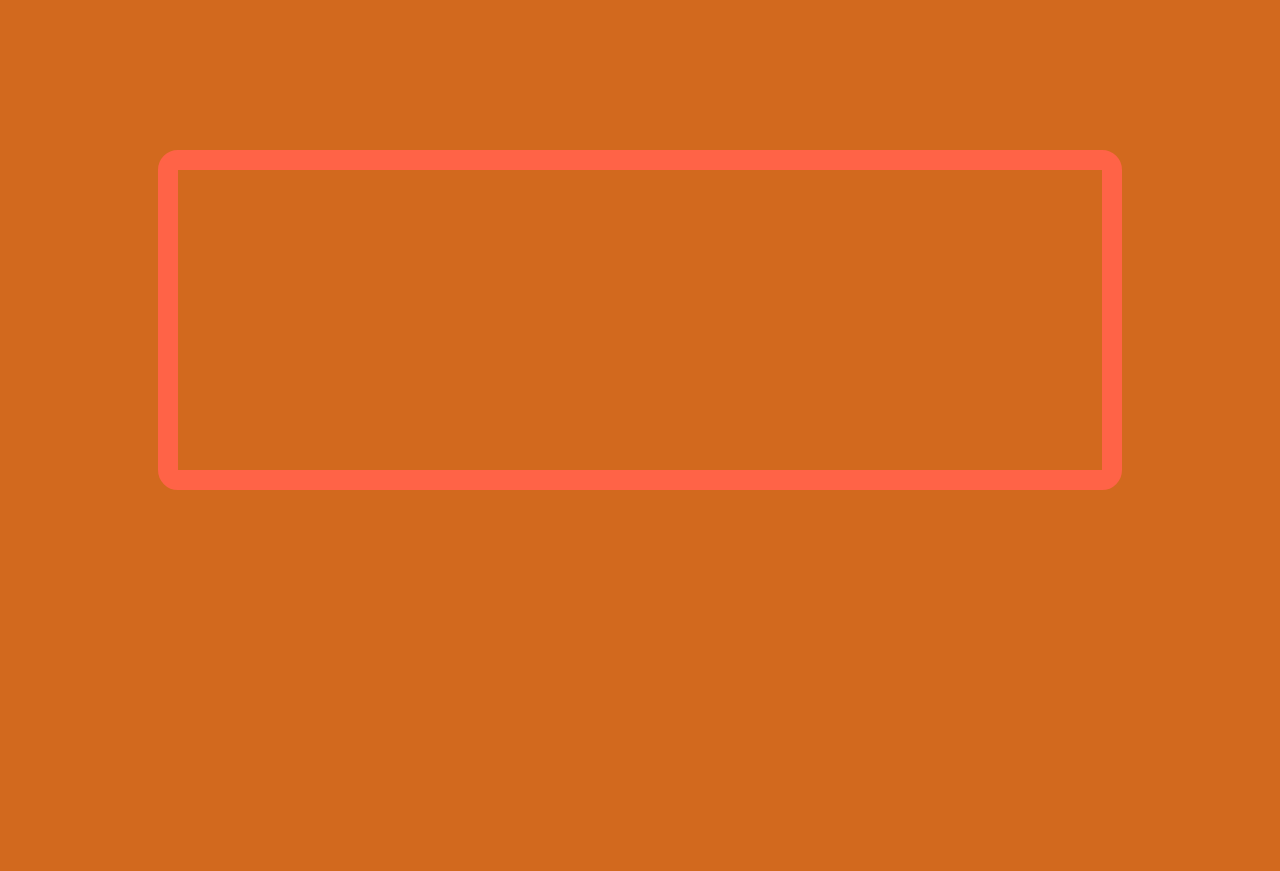
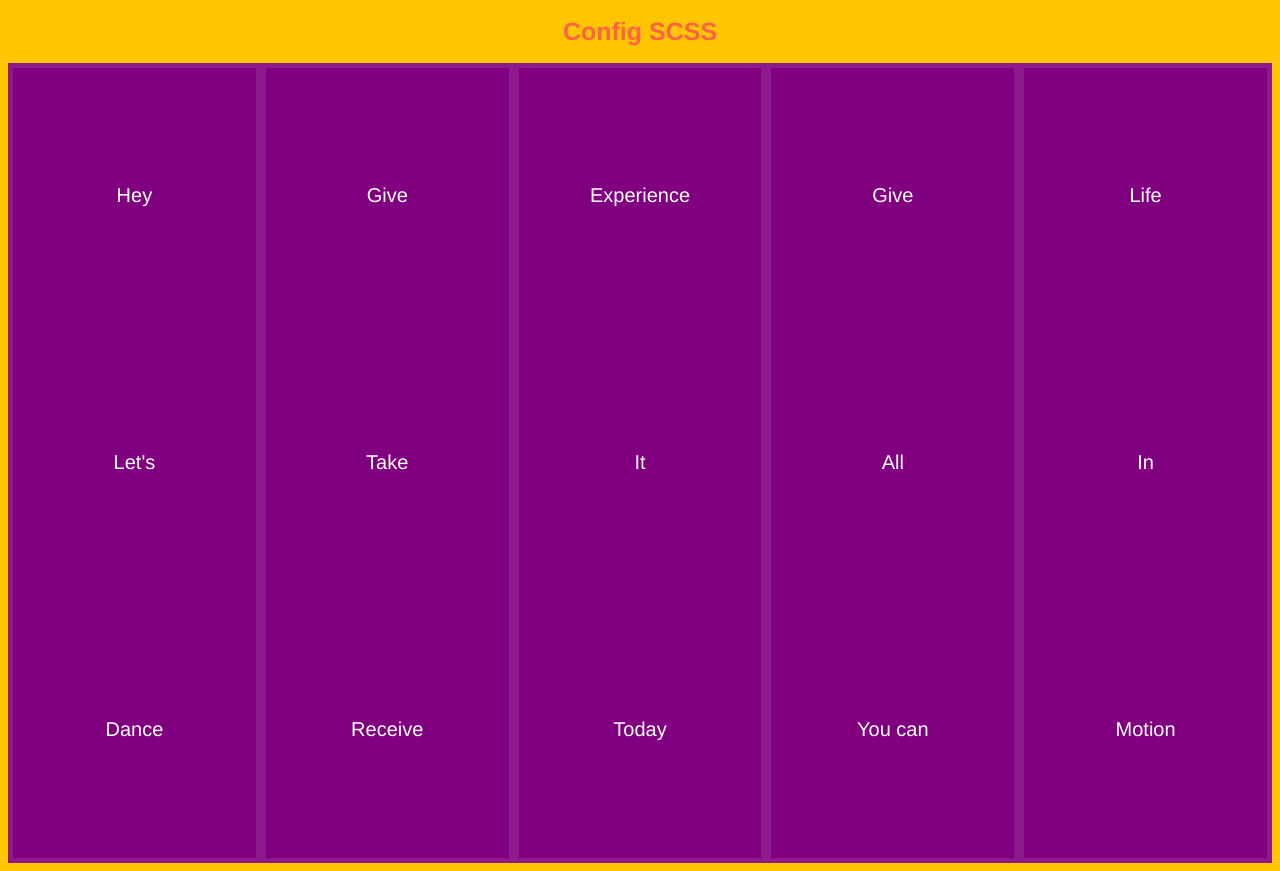
Before and after one commit to alxtz/2.-SCSS-Transplie, a website built with webpack: page Release/index.html in a window 1280 px wide. Before the commit the page ends 800 px from the top, so only its background shows below. Built offline with Linux system fonts and the light colour scheme.

Commit message:
Finish all changing , but steps not so good

```diff
--- a/Develop/entry.js
+++ b/Develop/entry.js
@@ -1,10 +1,3 @@
-// JS Modules
-var littleModule = require('./js/little.js');
+var style_scssModule = require('./style.scss');
 
-console.log('1. Init');
-console.log('2.1 Config');
-littleModule.logLittle();
-
-// CSS as Modules
-var style_cssModule = require('./style.css');
-console.log('3. Add CSS');
+console.log('Config SCSS');
--- /dev/null
+++ b/Develop/scss/panel.scss
@@ -0,0 +1,37 @@
+.panels
+{
+    display: flex;
+    overflow: hidden;
+
+    min-height: 100vh;
+}
+
+.panel
+{
+    font-size: 20px;
+
+    display: flex;
+    flex-direction: column;
+
+    text-align: center;
+
+    color: white;
+    background: purple;
+    box-shadow: inset 0 0 0 5px rgba(255,255,255,.1);
+
+    align-items: center;
+    flex: 1;
+    justify-content: center;
+
+    > *
+    {
+        display: flex;
+
+        width: 100%;
+        margin: 0;
+
+        flex: 1 0 auto;
+        justify-content: center;
+        align-items: center;
+    }
+}
--- /dev/null
+++ b/Develop/style.scss
@@ -0,0 +1,22 @@
+@import './scss/panel.scss';
+
+html
+{
+    font-family: 'Helvetica';
+    font-size: 20px;
+    font-weight: 200;
+
+    box-sizing: border-box;
+
+    background-color: #ffc600;
+}
+
+h1
+{
+    font-family: Helvetica;
+    font-size: 25px;
+
+    text-align: center;
+
+    color: tomato;
+}
--- a/package.json
+++ b/package.json
@@ -9,6 +9,8 @@
   "author": "",
   "license": "ISC",
   "devDependencies": {
+    "node-sass": "^4.5.2",
+    "sass-loader": "^6.0.5",
     "webpack": "^2.5.1"
   }
 }
--- a/webpack.config.js
+++ b/webpack.config.js
@@ -14,7 +14,7 @@ module.exports = {
 
         rules: [
             {
-                test: /\.css/,
+                test: /\.scss/,
                 use: [
                     {
                         // merge css to build.js
@@ -23,6 +23,10 @@ module.exports = {
                     {
                         // add capability to require css, but still not merge to build.js
                         loader: 'css-loader'
+                    },
+                    {
+                        // sass transpiler
+                        loader: 'sass-loader'
                     }
                 ]
             },
```
Also changed, not shown: Develop/style.css (deleted), Release/build.js, Release/index.html.
